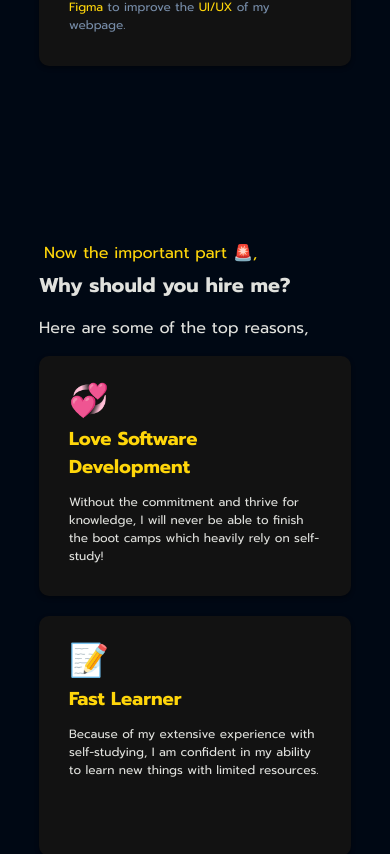
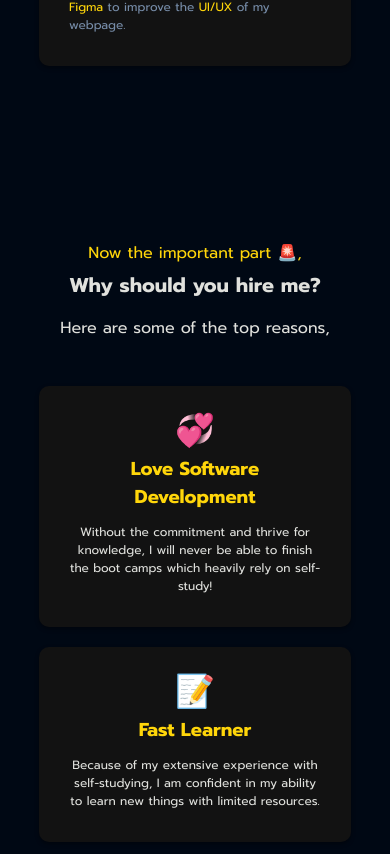
Before and after one commit to YatootaY/my-portfolio, a React (Create React App) app: page / in a window 390 px wide. Shown: the part 5780-6634 px from the top of the page. Built offline with nearby package versions, Linux system fonts and the light colour scheme; a web font is replaced by a local one.

Commit message:
Fix: HireMe responsive fix

```diff
--- a/src/Components/HireMe.css
+++ b/src/Components/HireMe.css
@@ -8,3 +8,19 @@
     justify-content: flex-start;
     gap: 20px;
 }
+
+@media  screen and (max-width: 800px) {
+
+    .ReasonCards{
+        justify-content: center;
+        padding: 30px 0;
+        text-align: center;
+    }
+
+    .HireMe{
+        text-align: center;
+    }
+
+
+
+}
--- a/src/Components/toolComponents/ReasonCard.css
+++ b/src/Components/toolComponents/ReasonCard.css
@@ -25,4 +25,9 @@
     .ReasonCard p{
         font-size: var(--mobileSmall);
     }
+
+    .ReasonCard{
+        width: 300px;
+        height: fit-content;
+    }
 }
```
